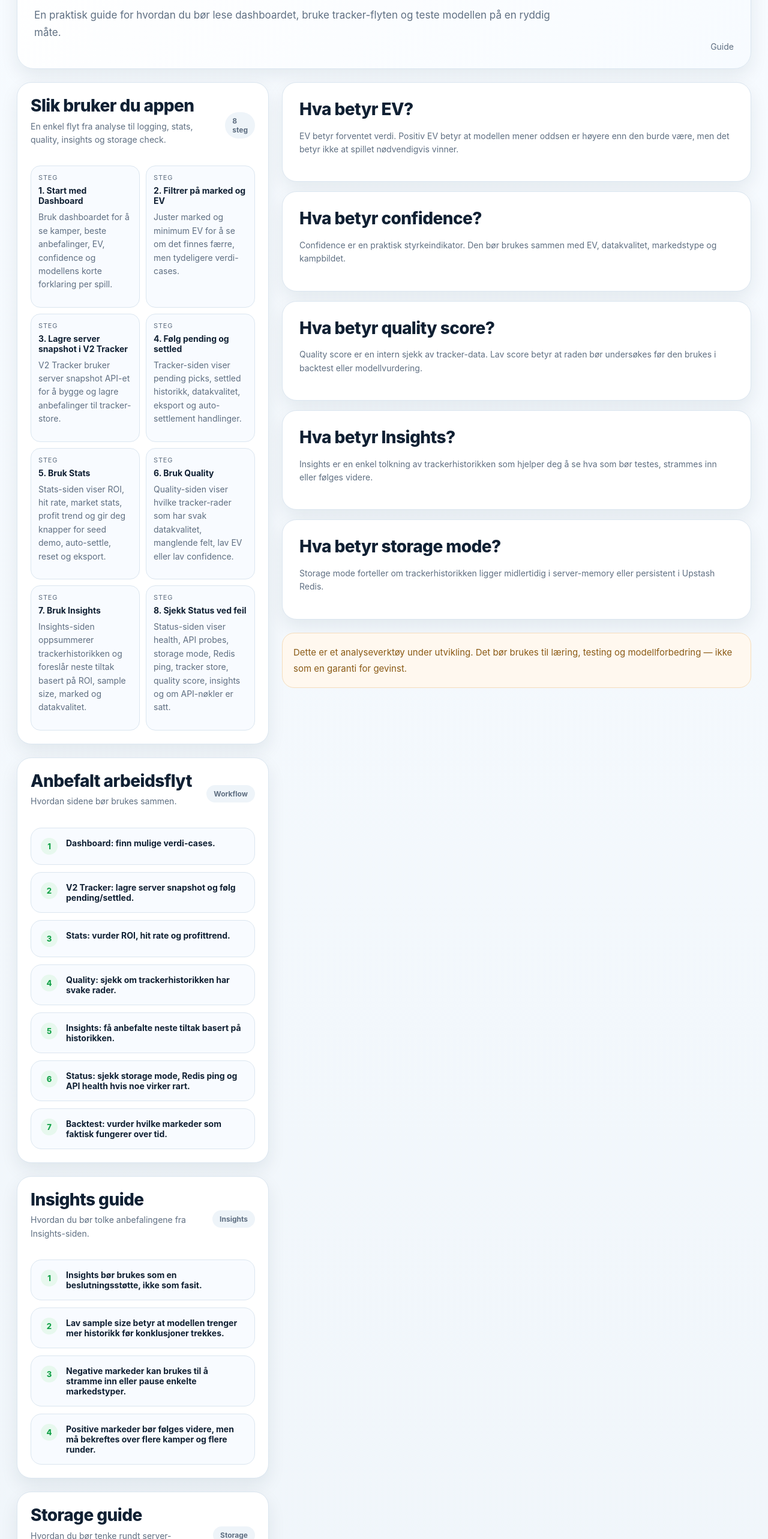
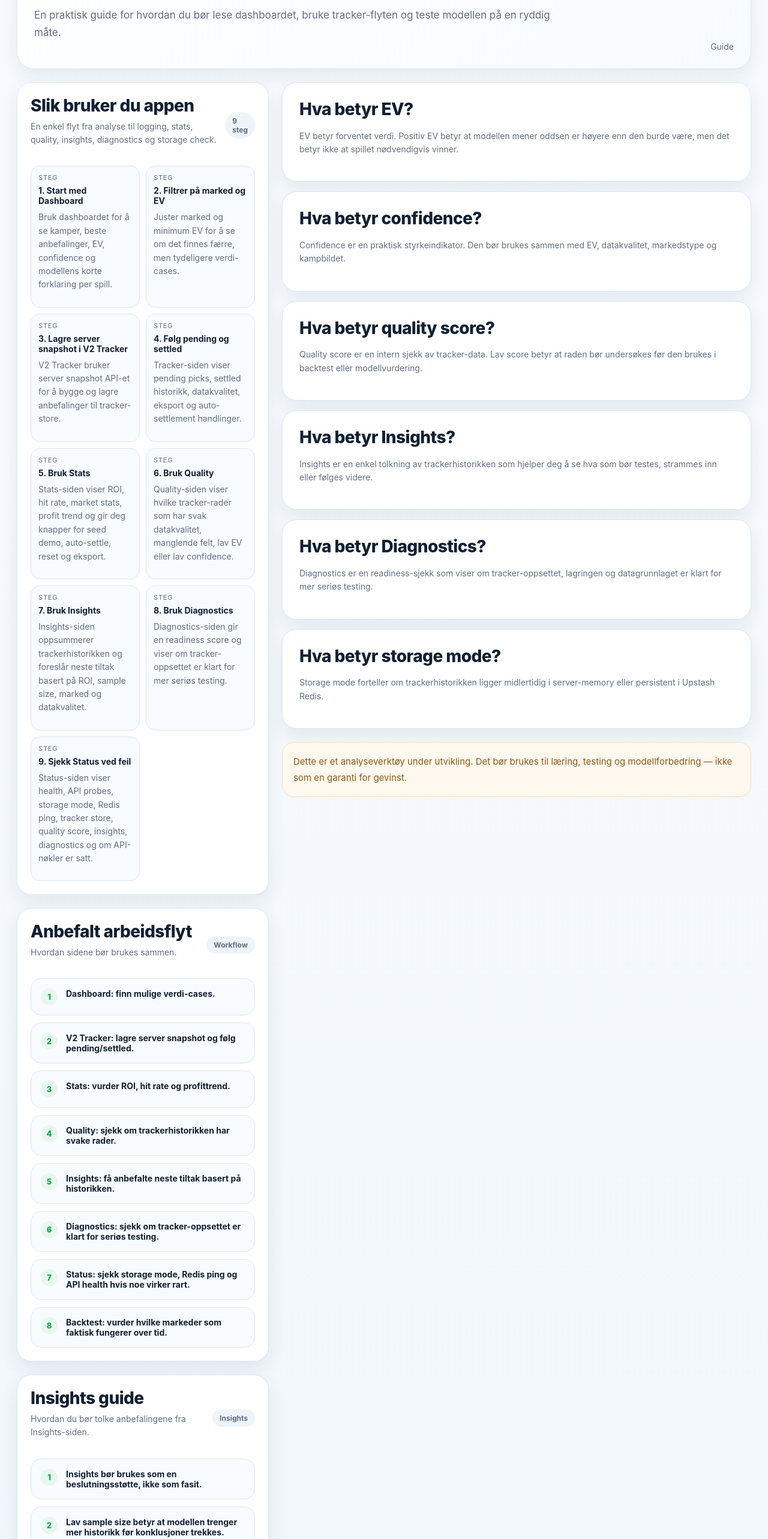
Before and after one commit to hakonnilsen157-commits/PL-betting-model, a Next.js app in the folder pl-vercel-v1/: page /guide in a window 1280 px wide. Shown: the part 234-2800 px from the top of the page at 60% size. Built offline with nearby package versions, Linux system fonts and the light colour scheme.

Commit message:
Update guide with diagnostics workflow

```diff
--- a/pl-vercel-v1/app/guide/page.tsx
+++ b/pl-vercel-v1/app/guide/page.tsx
@@ -28,8 +28,12 @@ const steps = [
     text: 'Insights-siden oppsummerer trackerhistorikken og foreslår neste tiltak basert på ROI, sample size, marked og datakvalitet.',
   },
   {
-    title: '8. Sjekk Status ved feil',
-    text: 'Status-siden viser health, API probes, storage mode, Redis ping, tracker store, quality score, insights og om API-nøkler er satt.',
+    title: '8. Bruk Diagnostics',
+    text: 'Diagnostics-siden gir en readiness score og viser om tracker-oppsettet er klart for mer seriøs testing.',
+  },
+  {
+    title: '9. Sjekk Status ved feil',
+    text: 'Status-siden viser health, API probes, storage mode, Redis ping, tracker store, quality score, insights, diagnostics og om API-nøkler er satt.',
   },
 ];
 
@@ -47,6 +51,7 @@ const workflow = [
   'Stats: vurder ROI, hit rate og profittrend.',
   'Quality: sjekk om trackerhistorikken har svake rader.',
   'Insights: få anbefalte neste tiltak basert på historikken.',
+  'Diagnostics: sjekk om tracker-oppsettet er klart for seriøs testing.',
   'Status: sjekk storage mode, Redis ping og API health hvis noe virker rart.',
   'Backtest: vurder hvilke markeder som faktisk fungerer over tid.',
 ];
@@ -63,6 +68,13 @@ const insightsGuide = [
   'Lav sample size betyr at modellen trenger mer historikk før konklusjoner trekkes.',
   'Negative markeder kan brukes til å stramme inn eller pause enkelte markedstyper.',
   'Positive markeder bør følges videre, men må bekreftes over flere kamper og flere runder.',
+];
+
+const diagnosticsGuide = [
+  'Readiness score forteller om tracker-oppsettet er klart for mer seriøs modelltesting.',
+  'Persistent storage bør være OK før historikken brukes som beslutningsgrunnlag.',
+  'Lav sample size betyr at ROI og hit rate fortsatt er svake signaler.',
+  'Issues-listen bør brukes som en konkret oppgaveliste før neste modellfase.',
 ];
 
 export default function GuidePage() {
@@ -87,9 +99,9 @@ export default function GuidePage() {
             <div className="list-card-header">
               <div>
                 <h2 className="section-title" style={{ marginBottom: 0 }}>Slik bruker du appen</h2>
-                <p className="section-subtitle">En enkel flyt fra analyse til logging, stats, quality, insights og storage check.</p>
+                <p className="section-subtitle">En enkel flyt fra analyse til logging, stats, quality, insights, diagnostics og storage check.</p>
               </div>
-              <div className="badge-soft">8 steg</div>
+              <div className="badge-soft">9 steg</div>
             </div>
 
             <div className="metrics-grid" style={{ marginTop: 14 }}>
@@ -133,6 +145,25 @@ export default function GuidePage() {
 
             <div className="reason-list">
               {insightsGuide.map((item, index) => (
+                <div key={item} className="reason-card">
+                  <span className="reason-number">{index + 1}</span>
+                  <div className="metric-pill-value">{item}</div>
+                </div>
+              ))}
+            </div>
+          </section>
+
+          <section className="list-card">
+            <div className="list-card-header">
+              <div>
+                <h2 className="section-title" style={{ marginBottom: 0 }}>Diagnostics guide</h2>
+                <p className="section-subtitle">Hvordan du bør tolke readiness score og issues.</p>
+              </div>
+              <div className="badge-soft">Diagnostics</div>
+            </div>
+
+            <div className="reason-list">
+              {diagnosticsGuide.map((item, index) => (
                 <div key={item} className="reason-card">
                   <span className="reason-number">{index + 1}</span>
                   <div className="metric-pill-value">{item}</div>
@@ -212,6 +243,13 @@ export default function GuidePage() {
           </section>
 
           <section className="detail-card" style={{ marginTop: 16 }}>
+            <h2 className="section-title">Hva betyr Diagnostics?</h2>
+            <p className="section-subtitle">
+              Diagnostics er en readiness-sjekk som viser om tracker-oppsettet, lagringen og datagrunnlaget er klart for mer seriøs testing.
+            </p>
+          </section>
+
+          <section className="detail-card" style={{ marginTop: 16 }}>
             <h2 className="section-title">Hva betyr storage mode?</h2>
             <p className="section-subtitle">
               Storage mode forteller om trackerhistorikken ligger midlertidig i server-memory eller persistent i Upstash Redis.
```
